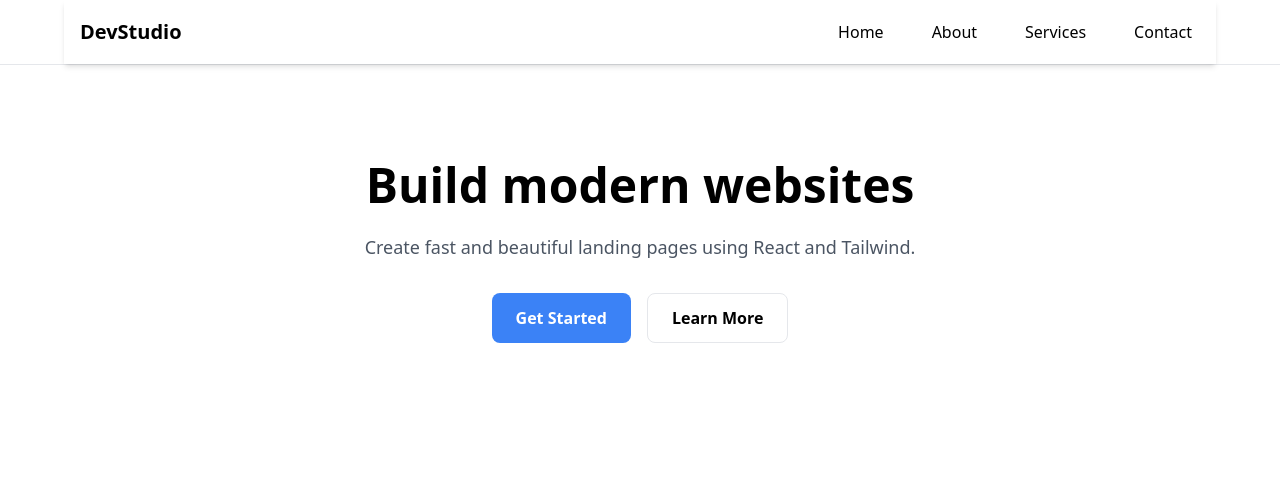
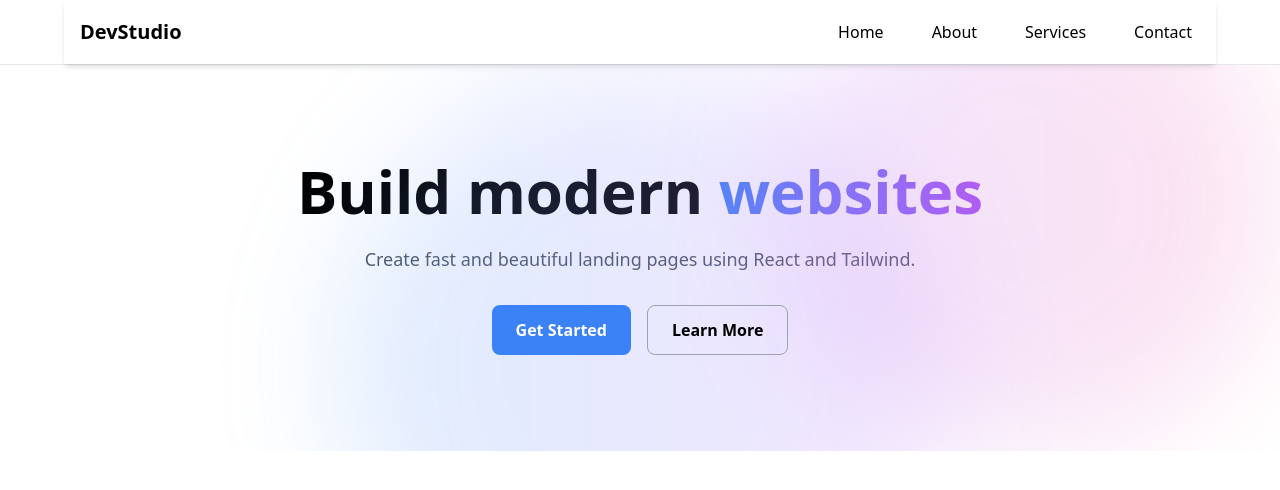
Before and after one commit to Kamil-Fr/react-landing, a React (Vite) app: page / in a window 1280 px wide. Shown: the top 490 px of the page. Built offline with nearby package versions, Linux system fonts and the light colour scheme.

Commit message:
Hero Section blob and buttons

```diff
--- a/src/components/Hero.jsx
+++ b/src/components/Hero.jsx
@@ -1,17 +1,28 @@
 function Hero() {
   return (
-    <section className="py-24">
+    <section className="relative py-24 overflow-hidden">
+
+        <div className="absolute top-0 left-1/2 -translate-x-1/2 w-[600px] h-[600px] bg-gradient-to-r from-blue-400 to-purple-400 rounded-full blur-3xl opacity-20"></div>
+        <div className="absolute bottom-0 right-0 w-[500px] h-[500px] bg-gradient-to-r from-purple-400 to-pink-400 rounded-full blur-3xl opacity-20"></div>
+
       <div className="max-w-6xl mx-auto px-4 text-center">
-        <h1 className="text-5xl font-bold">Build modern websites</h1>
-        <p className="mt-6 text-lg text-gray-600">Create fast and beautiful landing pages using React and Tailwind.</p>
+
+        <h1 className="text-5xl md:text-6xl font-bold leading-tight">Build modern
+            <span className="bg-gradient-to-r from-blue-500 to-purple-500 bg-clip-text text-transparent">{" "}websites</span>
+        </h1>
+
+        <p className="mt-6 text-lg text-gray-600 max-w-2xl mx-auto">Create fast and beautiful landing pages using React and Tailwind.</p>
+
         <div className="mt-8 flex justify-center gap-4">
-            <button className="bg-blue-500 hover:bg-blue-600 transition text-white font-bold py-3 px-6 rounded-lg">
+            <button className="bg-blue-500 hover:bg-blue-700 hover:scale-110 transition transform duration-300 text-white font-bold py-3 px-6 rounded-lg">
                 Get Started
             </button>
-            <button className="border px-6 py-3 rounded-lg hover:bg-gray-100 transition font-bold">
+
+            <button className="border border-gray-400 hover:bg-gray-100 hover:scale-110 transition transform duration-300 font-bold py-3 px-6 rounded-lg">
                 Learn More
             </button>
         </div>
+
       </div>
     </section>
   )
```
